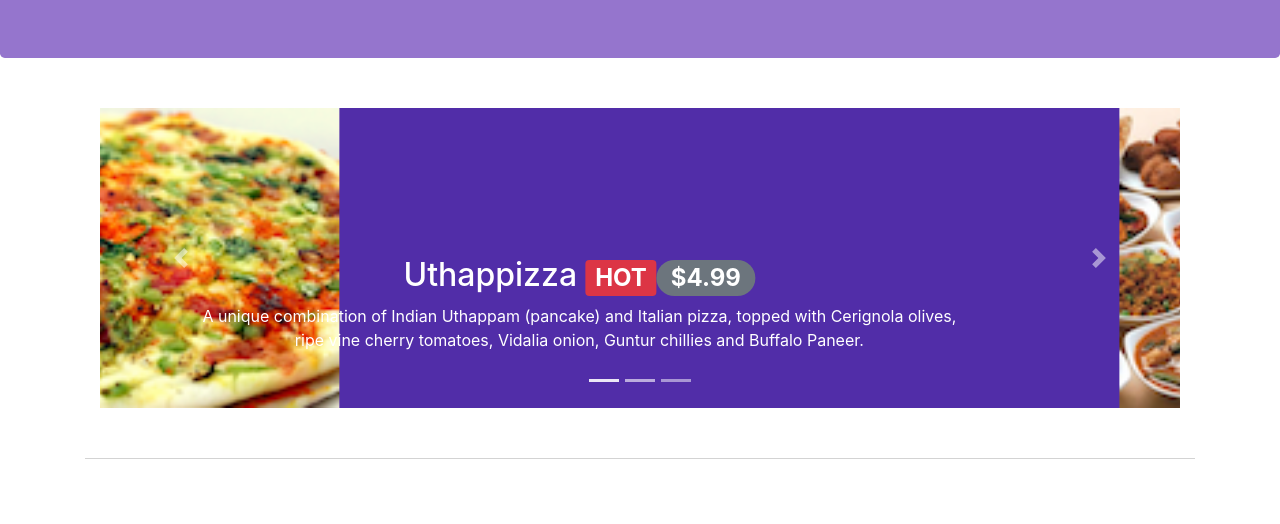
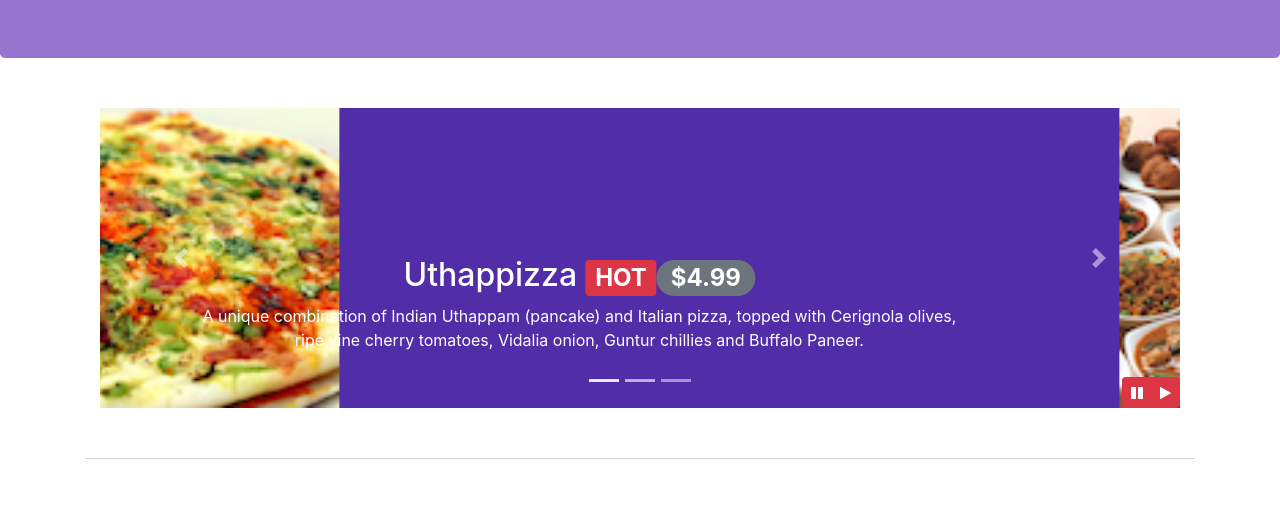
Before and after one commit to VygantasMiskinis/bootstrap, a website: page index.html in a window 1280 px wide. Shown: the part 276-800 px from the top of the page. Drawn offline with nearby package versions, Linux system fonts and the light colour scheme.

Commit message:
bootstrap jquery rip mozzila

```diff
--- a/css/styles.css
+++ b/css/styles.css
@@ -62,3 +62,9 @@
     left:0;
     min-height: 300px;
 }
+#carouselButton{
+    right:0px;
+    position: absolute;
+    bottom:0px;
+    z-index:1;
+}
--- a/index.html
+++ b/index.html
@@ -232,6 +232,14 @@
                     <a class="carousel-control-next" href="#myCarousel" role="button" data-slide="next">
                         <span class="carousel-control-next-icon"></span>
                     </a>
+                    <div class="btn-group" id="carouselButton">
+                        <button class="btn btn-danger btn-sm" id="carousel-pause">
+                            <span class="fa fa-pause"></span>
+                        </button>
+                        <button class="btn btn-danger btn-sm" id="carousel-play">
+                            <span class="fa fa-play"></span>
+                        </button>
+                    </div>
                 </div>
             </div>
        </div>
@@ -289,6 +297,7 @@
 
             </div>
         </div>
+    </div>
 
 
 
@@ -337,6 +346,17 @@
  <script src="node_modules/jquery/dist/jquery.slim.min.js"></script>
  <script src="node_modules/popper.js/dist/umd/popper.min.js"></script>
  <script src="node_modules/bootstrap/dist/js/bootstrap.min.js"></script>
+ <script>
+     $(document).ready(function(){
+         $('.carousel').carousel({ interval: 2000 });
+         $('#carousel-pause').click(function(){
+            $('#myCarousel').carousel('pause');
+         });
+         $('#carousel-play').click(function(){
+            $('#myCarousel').carousel('cycle');
+         });
+     });
+ </script>
 </body>
 
 </html>
```
